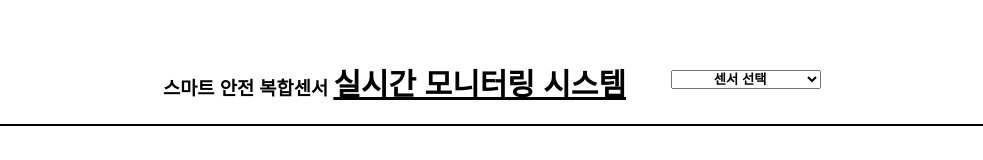
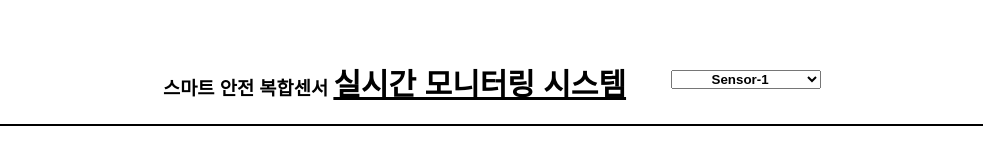
Before and after one commit to Gitae-18/multiflex_sensor, a React (Create React App) app: page / in a window 1280 px wide. Shown: the top 160 px of the page, without its empty margins (148-1131 px from the left). Built offline with nearby package versions, Linux system fonts and the light colour scheme; no server answers.

Commit message:
select option add

```diff
--- a/src/AccelerationDisplay.js
+++ b/src/AccelerationDisplay.js
@@ -29,9 +29,12 @@ const AccelerationDisplay = () => {
       console.error('데이터를 받는 도중 오류가 발생했습니다:', error);
     }
   } */
-  const selectID = () => {
-
-  }
+  const selectID = (event) => {
+    const selectedID = event.target.value;
+    setDeviceID(selectedID);
+    // 선택된 센서 ID를 state에 업데이트
+    // 다른 작업도 필요하다면 여기에 추가할 수 있습니다.
+};
   const fetchDataFromServer = useCallback(async () => {
     try {
       const response = await fetch(`http://feelink.iptime.org:5001/getdata?id=${deviceID}`,{
@@ -69,7 +72,7 @@ const AccelerationDisplay = () => {
        <div className="logo">
            {/*  <img id="logo" src="./images/logo.jpg" alt="no-image"/>   */}
           <h3 style={{textAlign:'center', marginTop:'30px'}}>스마트 안전 복합센서 <strong style={{fontSize:'26px'}}><u>실시간 모니터링 시스템</u></strong></h3>
-          <select name="ids" id="id-select">
+          <select name="ids" id="id-select" onChange={selectID} value={deviceID}>
                 <option value="" selected disabled>센서 선택</option>
                 <option value="1">Sensor-1</option>
                 <option value="2">Sensor-2</option>
```
